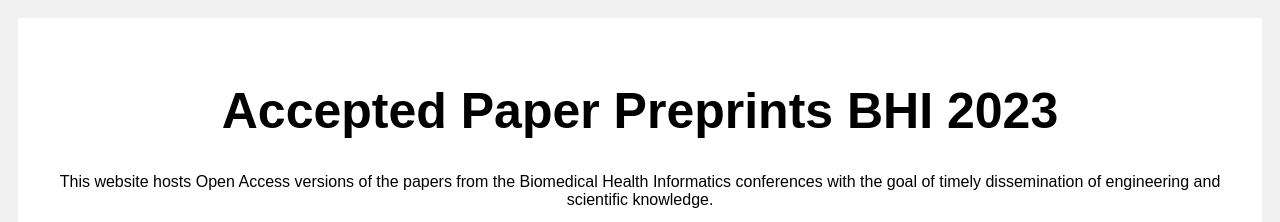
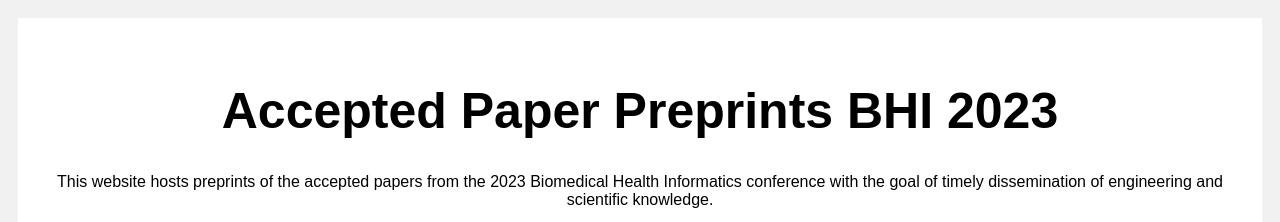
Before and after one commit to bhiconference/BHI2023, a plain HTML site: page index.html in a window 1280 px wide. Shown: the top 222 px of the page. Drawn offline with Linux system fonts and the light colour scheme.

Commit message:
Update index.html

```diff
--- a/index.html
+++ b/index.html
@@ -114,8 +114,8 @@ body {
   <body>
     <div class="header">
       <h1>Accepted Paper Preprints BHI 2023</h1>
-      <p>This website hosts Open Access versions of the papers from the
-        Biomedical Health Informatics conferences with the goal of timely
+      <p>This website hosts preprints of the accepted papers from the 2023
+        Biomedical Health Informatics conference with the goal of timely
         dissemination of engineering and scientific knowledge.</p>
       <p>The papers published here are mostly identical to the papers published
         on IEEE Xplore and copyrighted by IEEE. All persons copying this information are
```
